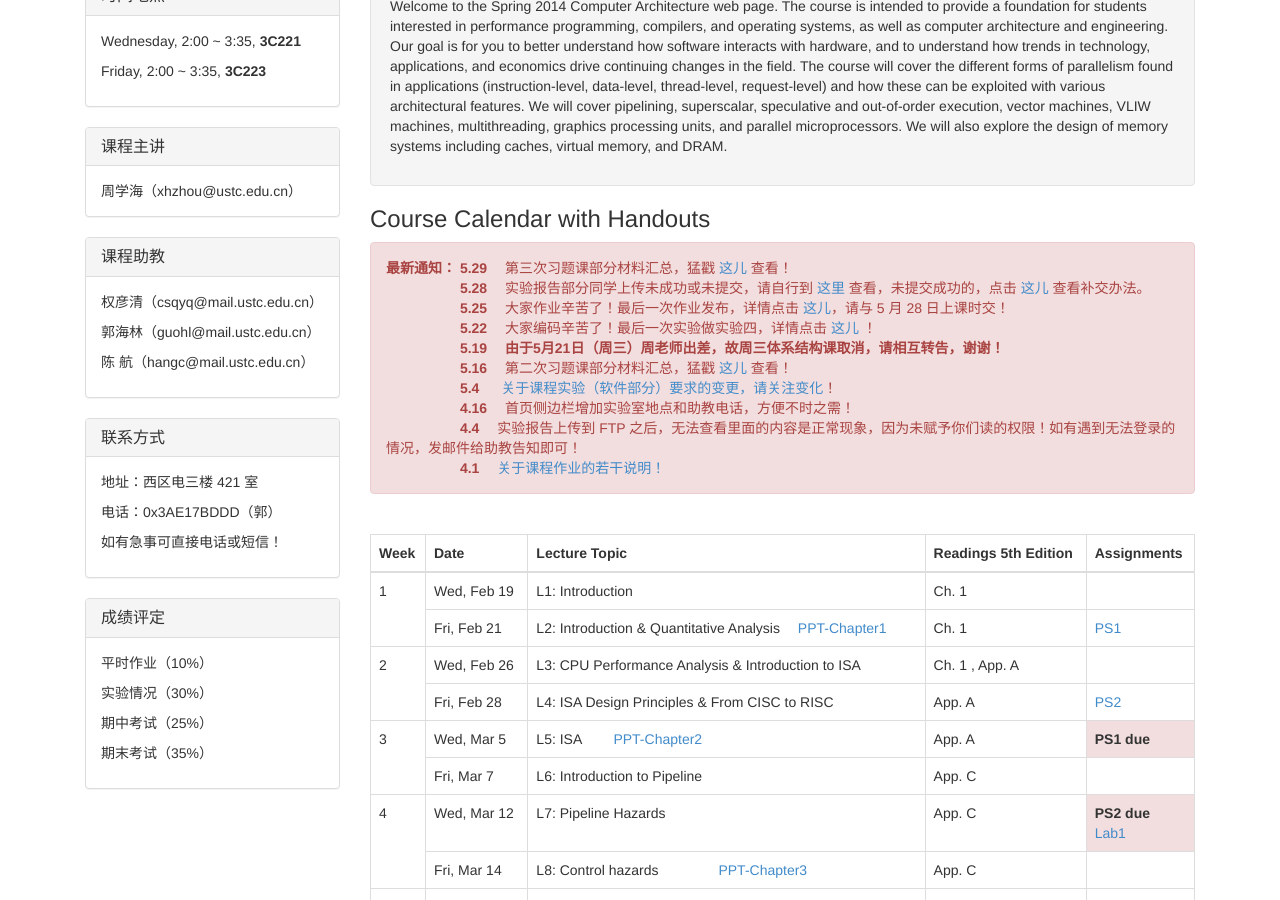
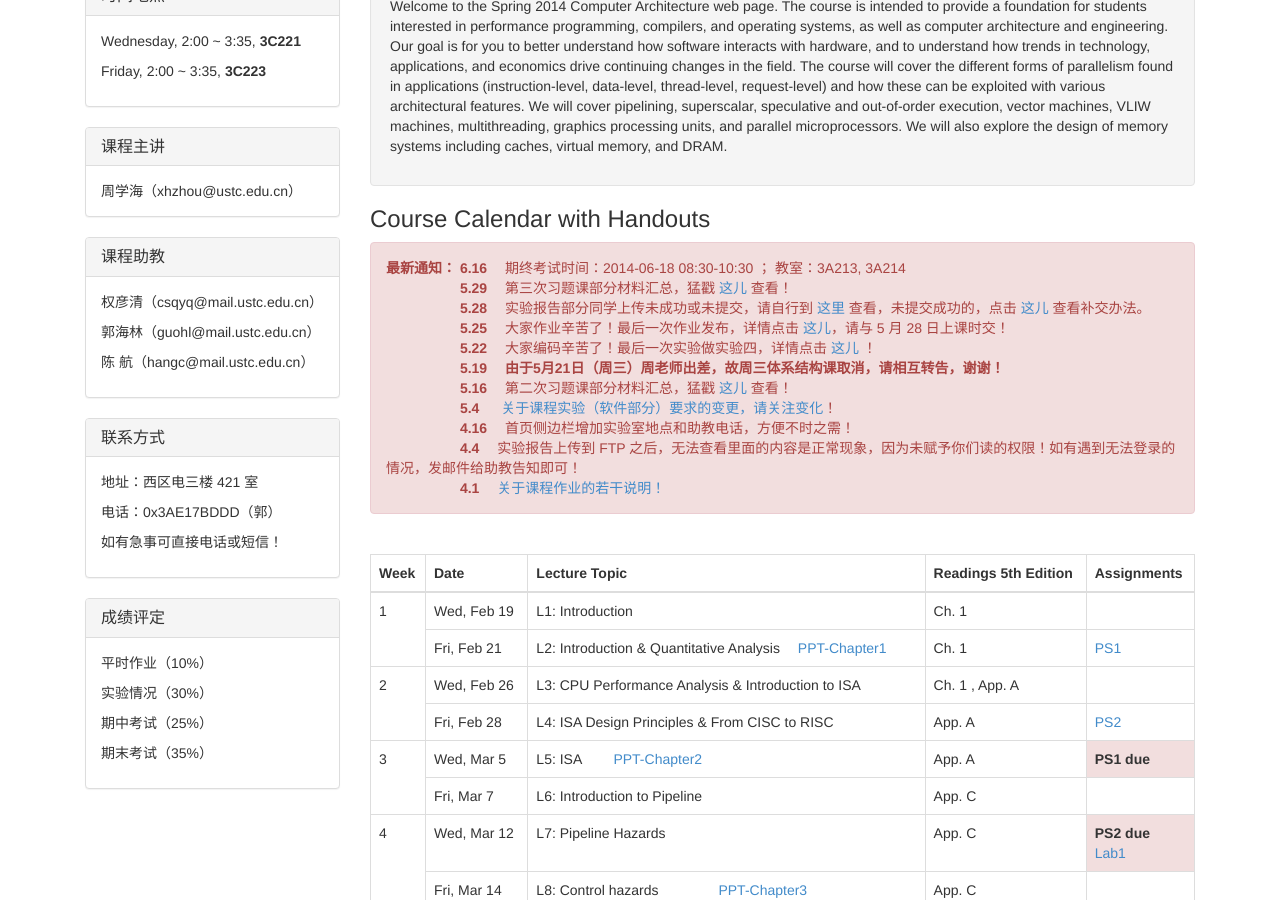
Before and after one commit to hazirguo/ca2014, a Jekyll site: the page index.html, which Jekyll copies as it is, in a window 1280 px wide and 900 px high, scrolled down 426 px. Built offline with Jekyll 4.4.1, drawn with Linux system fonts in a browser that asks for light colours; Markdown is read by kramdown in place of the engine named in the settings; some of the changed text lies outside the part shown.

```diff
--- a/index.html
+++ b/index.html
@@ -174,7 +174,8 @@
        <!--　 有关课程实验的相关说明，详情点击 <a href="blog/20140321/about_lab.html">这儿</a> !</br>  -->
        <!--　 第三次作业发布，详情点击 <a href="coursework/index.html#ps3">这儿</a>，请与 3 月 26 日上课时交！ </br> -->
        <!--　 第一次实验发布，详情点击 <a href="experiments/index.html#lab1">这儿</a>（已更新 MIPSsim 压缩包，添加“样例程序”），请与 3 月 28 日前提交！　-->
-      <strong>最新通知：</strong> <strong> 5.29 </strong>　第三次习题课部分材料汇总，猛戳 <a href= "blog/20140529/solutions.html"> 这儿 </a> 查看！ </br>
+      <strong>最新通知：</strong> <strong> 6.16 </strong>　期终考试时间：2014-06-18 08:30-10:30 ； 教室：3A213, 3A214  </br>
+        　　　　　 <strong> 5.29 </strong>　第三次习题课部分材料汇总，猛戳 <a href= "blog/20140529/solutions.html"> 这儿 </a> 查看！ </br>
         　　　　　 <strong> 5.28 </strong>　实验报告部分同学上传未成功或未提交，请自行到 <a href="experiments/index.html#result">这里</a> 查看，未提交成功的，点击 <a href="blog/20140527/second_ftp.html">这儿</a> 查看补交办法。</br>
         　　　　　 <strong> 5.25 </strong>　大家作业辛苦了！最后一次作业发布，详情点击 <a href="coursework/index.html#ps8">这儿</a>，请与 5 月 28 日上课时交！ </br>
         　　　　　 <strong> 5.22 </strong>　大家编码辛苦了！最后一次实验做实验四，详情点击 <a href="experiments/index.html#lab5">这儿</a> ！</br>
@@ -701,6 +702,22 @@
               </td>
             </tr>
 
+            <tr>
+              <td rowspan="1">18</td>
+              <td>
+                Wed, Jun 18
+              </td>
+              <td>
+                Final Exam
+              </td>
+              <td>
+
+              </td>
+              <td>
+
+              </td>
+            </tr>
+
           </tbody>
 
         </table>
```
